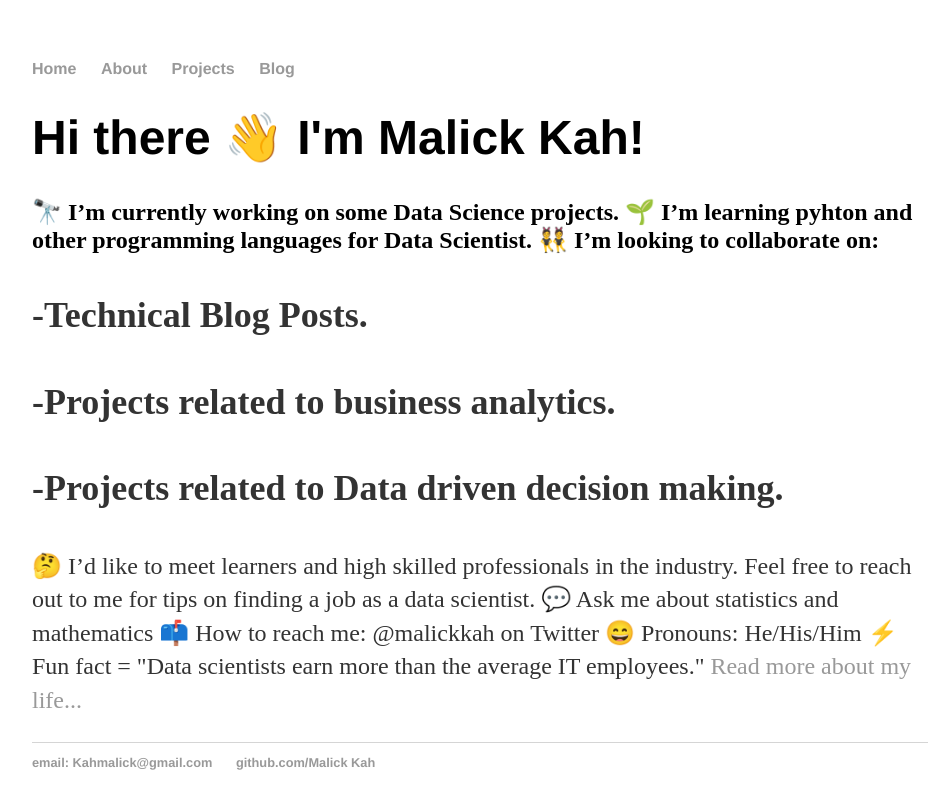
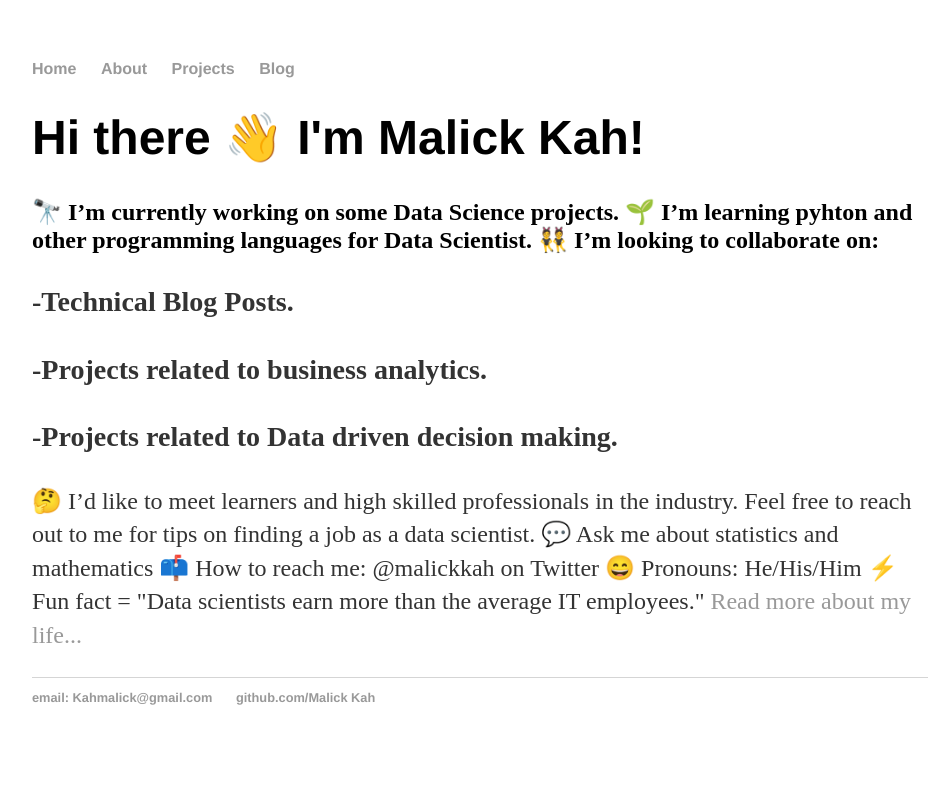
Before and after one commit to The-Gambian/The-Gambian.github.io, a Jekyll site: the page built from index.html, in a window 1280 px wide. Shown: the top 809 px of the page, without its empty margins (160-1104 px from the left). Built offline with Jekyll 4.4.1, drawn with Linux system fonts in a browser that asks for light colours.

```diff
--- a/index.html
+++ b/index.html
@@ -4,12 +4,11 @@ title: Malick Kah, Data Science Student
 ---
 <div class="blurb">
 	<h1>Hi there 👋 I'm Malick Kah!</h1>
-	<h2>🔭 I’m currently working on some Data Science projects. 🌱 I’m learning pyhton and other programming languages for Data Scientist. 👯 I’m looking to collaborate on:
+	<h2>🔭 I’m currently working on some Data Science projects. 🌱 I’m learning pyhton and other programming languages for Data Scientist. 👯 I’m looking to collaborate on:</h2>
 
-		<p>-Technical Blog Posts.</p>
+		<h3><p>-Technical Blog Posts.</p>
 		<p>-Projects related to business analytics.</p>
-		<p>-Projects related to Data driven decision making.</p>
-	</h2>
+		<p>-Projects related to Data driven decision making.</p></h3>
 
 <p>🤔 I’d like to meet learners and high skilled professionals in the industry. Feel free to reach out to me for tips on finding a job as a data scientist.
 💬 Ask me about statistics and mathematics
```
